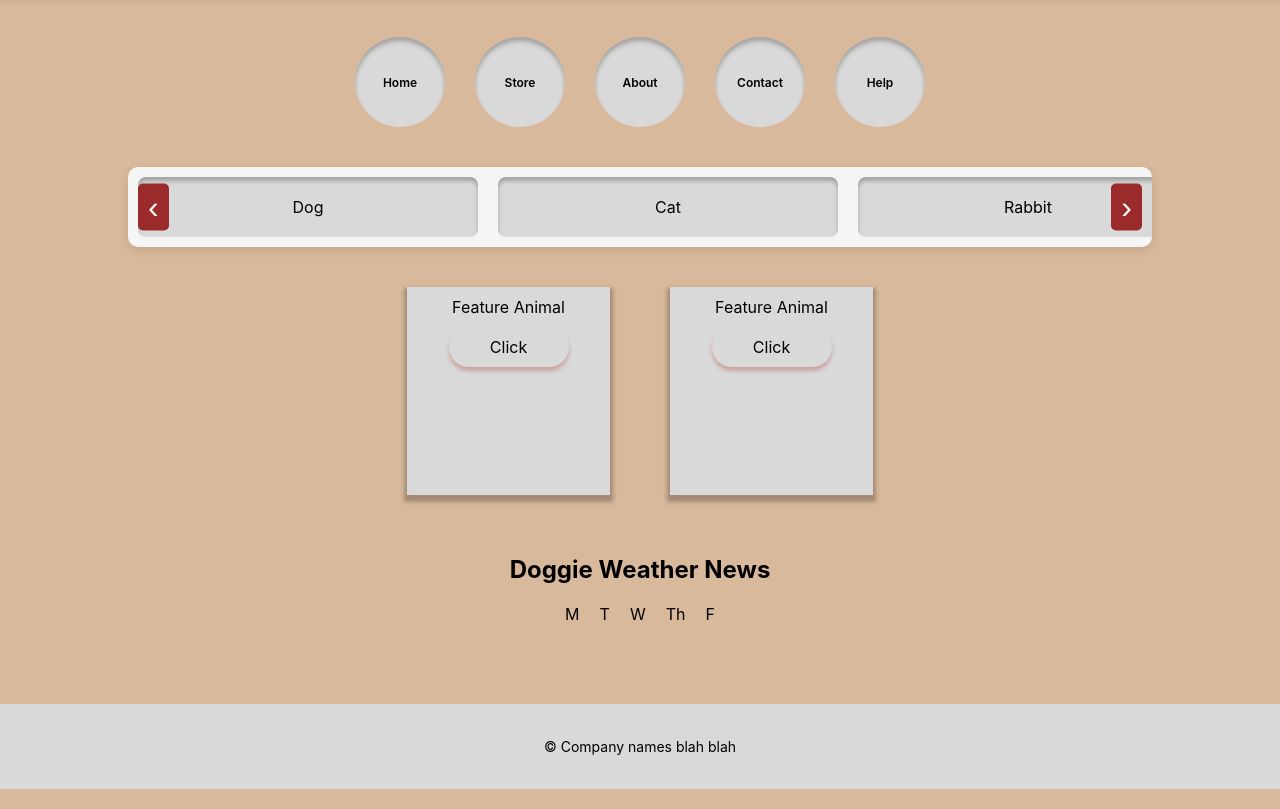
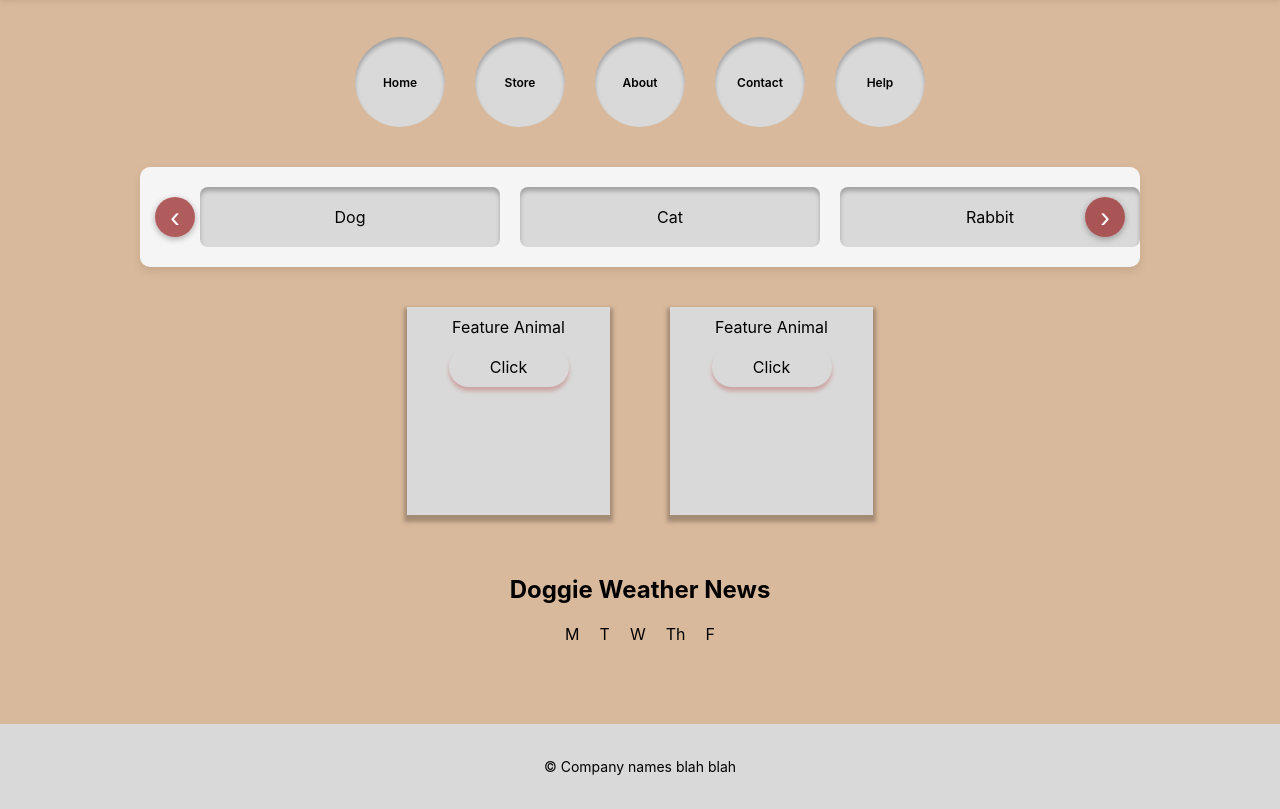
Before and after one commit to Tarique12344/Newest-Petstore-, a plain HTML site: page Home.html in a window 1280 px wide. Shown: the part 120-929 px from the top of the page. Drawn offline with Linux system fonts and the light colour scheme.

Commit message:
trying to make buttons work

```diff
--- a/Home.html
+++ b/Home.html
@@ -29,7 +29,8 @@
                 <div class="carousel-item">Cat</div>
                 <div class="carousel-item">Rabbit</div>
                 <div class="carousel-item">Gerbil</div>
-                <div class="carousel-item"></div>
+                <div class="carousel-item">Gerbil</div>
+                <div class="carousel-item">Gerbil</div>
                 <!-- add more as needed -->
             </div>
             <button class="carousel-button prev">‹</button>
--- a/Javascript/carousel.js
+++ b/Javascript/carousel.js
@@ -1,26 +1,39 @@
-window.addEventListener('DOMContentLoaded', () => {
-  const track = document.querySelector('.carousel-track');
-  const prevBtn = document.querySelector('.carousel-button.prev');
-  const nextBtn = document.querySelector('.carousel-button.next');
-
-  if (!track || !prevBtn || !nextBtn) return; // Safety check
-
+document.addEventListener("DOMContentLoaded", () => {
+  const track = document.querySelector(".carousel-track");
   const items = Array.from(track.children);
-  const itemWidth = items[0].offsetWidth;
+  const prevBtn = document.querySelector(".carousel-button.prev");
+  const nextBtn = document.querySelector(".carousel-button.next");
 
   let currentIndex = 0;
 
-  function moveToIndex(index) {
-    const maxIndex = items.length - 1;
+  // Calculate item width including margin
+  const itemStyle = getComputedStyle(items[0]);
+  const itemWidth = items[0].offsetWidth + parseInt(itemStyle.marginRight);
+
+  const maxIndex = items.length - Math.floor(track.parentElement.offsetWidth / itemWidth);
+
+  function moveTo(index) {
     currentIndex = Math.max(0, Math.min(index, maxIndex));
-    track.style.transform = `translateX(-${itemWidth * currentIndex}px)`;
+    const distance = itemWidth * currentIndex;
+    track.style.transform = `translateX(-${distance}px)`;
   }
 
-  prevBtn.addEventListener('click', () => {
-    moveToIndex(currentIndex - 1);
+  nextBtn.addEventListener("click", () => {
+    if (currentIndex >= maxIndex) {
+      moveTo(0); // Loop to start
+    } else {
+      moveTo(currentIndex + 1);
+    }
   });
 
-  nextBtn.addEventListener('click', () => {
-    moveToIndex(currentIndex + 1);
+  prevBtn.addEventListener("click", () => {
+    if (currentIndex <= 0) {
+      moveTo(maxIndex); // Loop to end
+    } else {
+      moveTo(currentIndex - 1);
+    }
   });
+
+  // Initial position
+  moveTo(0);
 });
--- a/Styles/homepage.css
+++ b/Styles/homepage.css
@@ -45,9 +45,6 @@ nav {
   font-weight: 500;
   border-bottom: 2px solid #ccc;
 }
-
-/* Icon Links */
-/* Keep the rest of your CSS unchanged */
 
 /* Icon Section */
 .icons {
@@ -146,47 +143,67 @@ footer {
 
 .carousel {
   position: relative;
-  margin: 20px auto;
-  width: 80%;
+  width: 100%;
+  max-width: 1000px;
+  margin: 40px auto;
   overflow: hidden;
   background: #f5f5f5;
   border-radius: 10px;
-  box-shadow: 0 4px 10px rgba(0,0,0,0.1);
+  box-shadow: 0 4px 10px rgba(0, 0, 0, 0.1);
+  padding: 20px 60px; /* increased padding for arrows so they don't overlap */
+  box-sizing: border-box;
 }
 
 .carousel-track {
   display: flex;
-  transition: transform 0.5s ease-in-out;
+  transition: transform 0.5s ease;
 }
 
 .carousel-item {
-  min-width: 300px;
-  margin: 10px;
+  flex: 0 0 300px;
+  margin-right: 20px;
   background: #D9D9D9;
   border-radius: 8px;
   padding: 20px;
+  box-shadow: inset 0 4px 4px rgba(0, 0, 0, 0.25);
   text-align: center;
-  box-shadow: inset 0 4px 4px rgba(0,0,0,0.25);
+  box-sizing: border-box;
 }
 
+.carousel-item:last-child {
+  margin-right: 0; /* prevents trailing white space */
+}
+
+/* Updated carousel buttons with nicer style */
 .carousel-button {
   position: absolute;
   top: 50%;
   transform: translateY(-50%);
-  background: #9b2a2a;
+  background: rgba(155, 42, 42, 0.75);
+  color: white;
   border: none;
-  color: white;
-  font-size: 2rem;
-  padding: 5px 10px;
+  font-size: 1.8rem;
+  width: 40px;
+  height: 40px;
+  border-radius: 50%;
   cursor: pointer;
-  border-radius: 5px;
-  user-select: none;
+  z-index: 5;
+  box-shadow: 0 2px 6px rgba(0,0,0,0.3);
+  display: flex;
+  align-items: center;
+  justify-content: center;
+  transition: background 0.3s ease, transform 0.2s ease;
+}
+
+.carousel-button:hover {
+  background: rgba(155, 42, 42, 1);
+  transform: translateY(-50%) scale(1.1);
 }
 
 .carousel-button.prev {
-  left: 10px;
+  left: 15px;
 }
 
 .carousel-button.next {
-  right: 10px;
+  right: 15px;
 }
```
